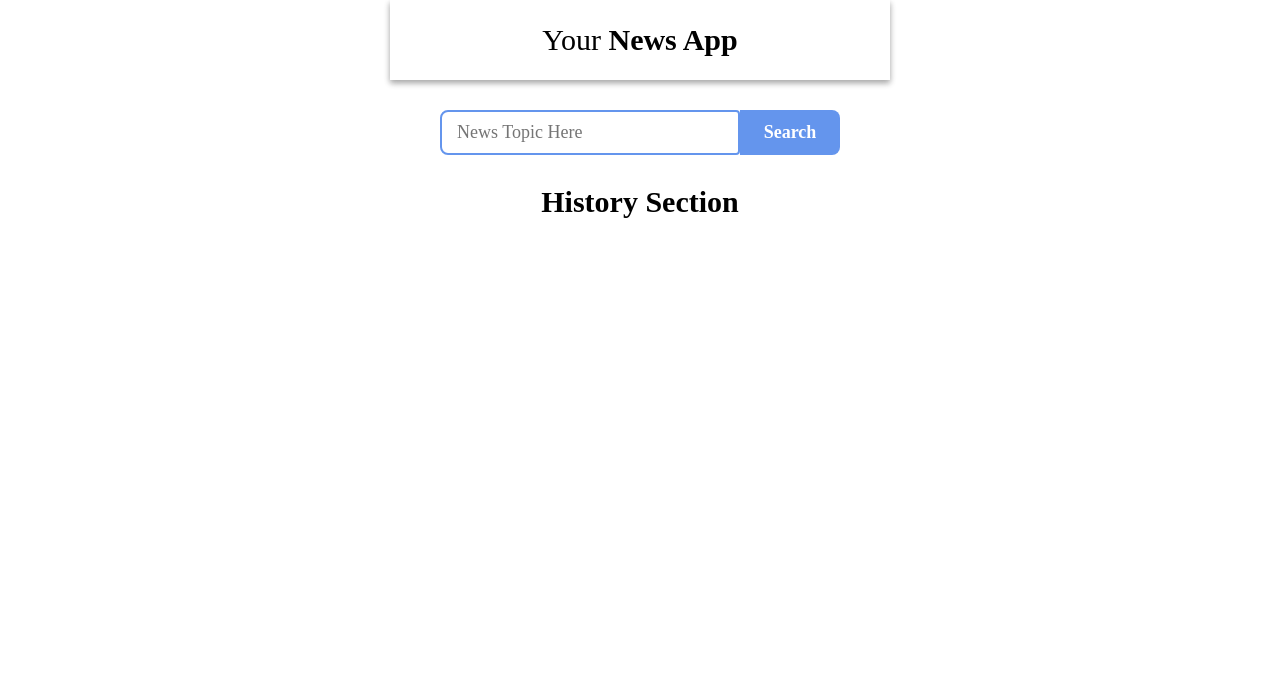
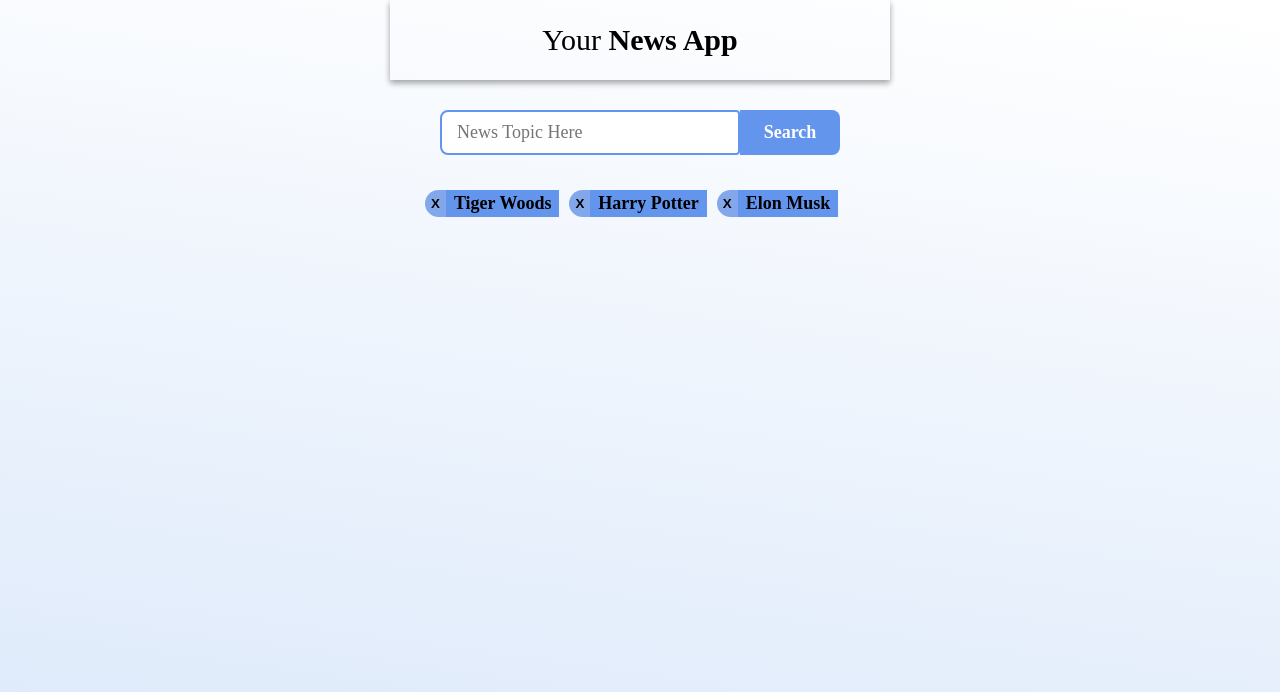
Before and after one commit to PercaysoRecruitment/pe3-soc_cohort_8-hkmarcoot, a React (Create React App) app in the folder newsapp/: page / in a window 1280 px wide. Shown: the top 692 px of the page. Built offline with nearby package versions, Linux system fonts and the light colour scheme; no server answers; a web font is replaced by a local one.

Commit message:
add search history

```diff
--- a/newsapp/src/App.js
+++ b/newsapp/src/App.js
@@ -9,7 +9,11 @@ import ResultSection from "./ResultSection";
 
 function App() {
   const [currentNews, setCurrentNews] = useState();
-  const [topics, setTopics] = useState([]);
+  const [topics, setTopics] = useState([
+    "Tiger Woods",
+    "Harry Potter",
+    "Elon Musk",
+  ]);
 
   function addTopicToHistory(newTopic) {
     const duplicates = topics.find((topic) => topic === newTopic);
@@ -39,6 +43,7 @@ function App() {
         />
         <HistorySection
           topics={topics}
+          updateCurrentNews={updateCurrentNews}
           removeTopicFromHistory={removeTopicFromHistory}
         />
         {currentNews && <ResultSection news={currentNews} />}
--- a/newsapp/src/HistorySection.js
+++ b/newsapp/src/HistorySection.js
@@ -1,7 +1,72 @@
-export default function HistorySection() {
+import { useState } from "react";
+
+const API_KEY = process.env.REACT_APP_API_KEY;
+
+async function getNewsData2(topic) {
+  const response = await fetch(
+    `https://gnews.io/api/v4/search?q=${topic}&token=${API_KEY}`
+  );
+  const data = await response.json();
+  if (!data.errors) {
+    return data;
+  }
+}
+
+export default function HistorySection({
+  topics,
+  updateCurrentNews,
+  removeTopicFromHistory,
+}) {
+  console.log(topics);
+
+  const [topic2, setTopic2] = useState("");
+
+  async function onClick(block) {
+    setTopic2(block);
+    console.log(topic2);
+    handleSubmit(topic2);
+  }
+
+  async function handleSubmit(topic) {
+    // e.preventDefault();
+    // const topicInput = e.target[0];
+
+    const news = await getNewsData2(topic.block);
+
+    if (news.Response === "False") return;
+    else {
+      updateCurrentNews(news);
+      console.log(news);
+      // topicInput.value = "";
+    }
+  }
+
   return (
-    <div className="history-section text-centered tbmargin-30">
-      <h1>History Section</h1>
+    <div className="history-section">
+      <div className="history-block-container">
+        {topics.map((block, index) => {
+          return (
+            <div className="history-block" key={index}>
+              <button
+                className="remove-btn"
+                onClick={() => removeTopicFromHistory(index)}
+              >
+                X
+              </button>
+              <div
+                className="history-clickable"
+                onClick={() => {
+                  // setTopic({ block });
+                  // handleSubmit(topic);
+                  onClick({ block });
+                }}
+              >
+                <h6 className="history-item">{block}</h6>
+              </div>
+            </div>
+          );
+        })}
+      </div>
     </div>
   );
 }
--- a/newsapp/src/ResultSection.js
+++ b/newsapp/src/ResultSection.js
@@ -10,14 +10,14 @@ export default function ResultSection({ news }) {
                   {index + 1 === 10 ? "10" : "0" + (index + 1)}
                 </h1>
                 <h2>
-                  <span className="result-title underline">Title</span>:{" "}
+                  <span className="result-title underline">TITLE</span>:{" "}
                   {block.title}
                 </h2>
                 <h3 className="margin-right-40 top-margin-20">
                   {block.content}
                 </h3>
                 <a
-                  className="remove-deco text-theme-color learn-more-button"
+                  className="learn-more-button"
                   href={block.url}
                   target="_blank"
                   rel="noreferrer"
--- a/newsapp/src/SearchSection.js
+++ b/newsapp/src/SearchSection.js
@@ -25,14 +25,14 @@ export default function SearchSection({
 
   async function handleSubmit(e) {
     e.preventDefault();
-    const topicInput = e.target[0];
+    // const topicInput = e.target[0];
 
     const news = await getNewsData(topic);
 
     if (news.Response === "False") return;
     else {
       updateCurrentNews(news);
-      addTopicToHistory(topicInput);
+      addTopicToHistory(topic);
       console.log(news);
       // topicInput.value = "";
     }
@@ -40,11 +40,11 @@ export default function SearchSection({
 
   return (
     <div className="search-section text-centered tbmargin-30">
-      <form className="input-form" onSubmit={handleSubmit}>
+      <form className="input-form" onSubmit={(e) => handleSubmit(e)}>
         <input
           type="text"
           placeholder="News Topic Here"
-          onChange={updateTopic}
+          onChange={(e) => updateTopic(e)}
         ></input>
         <input type="submit" value="Search"></input>
       </form>
--- a/newsapp/src/styles.css
+++ b/newsapp/src/styles.css
@@ -135,6 +135,7 @@ body {
   min-width: 100%;
   min-height: 100vh;
   font-family: "Hellix";
+  background: linear-gradient(8deg, #dbe8fa 0%, #ffffff 99%);
 }
 
 .constrain {
@@ -150,6 +151,10 @@ h3 {
   font-size: 18px;
   font-weight: 400;
   line-height: 25px;
+}
+
+h6 {
+  font-size: 18px;
 }
 
 .header-less-weight {
@@ -225,9 +230,41 @@ input[type="submit"] {
   font-weight: 500;
 }
 
+.history-section {
+  margin: 30px 30px;
+  /* background-color: red; */
+  height: auto;
+}
+
+.history-block {
+  display: inline-flex;
+  margin: 5px;
+}
+
+.history-clickable:hover {
+  cursor: pointer;
+  color: white;
+}
+
+.history-item {
+  background-color: cornflowerblue;
+  padding: 3px 8px;
+}
+
+.remove-btn {
+  border: none;
+  border-radius: 50px 0px 0px 50px;
+  background-color: rgb(130, 167, 235);
+  font-weight: 600;
+}
+
+.remove-btn:hover {
+  cursor: pointer;
+  color: white;
+}
 /* Reuseable Items */
 .text-centered {
-  text-align: center;
+  /* text-align: center; */
 }
 
 .tbmargin-30 {
```
